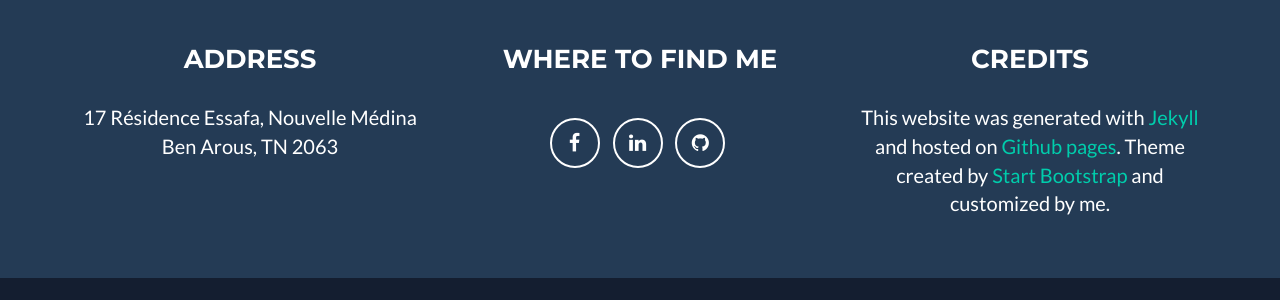
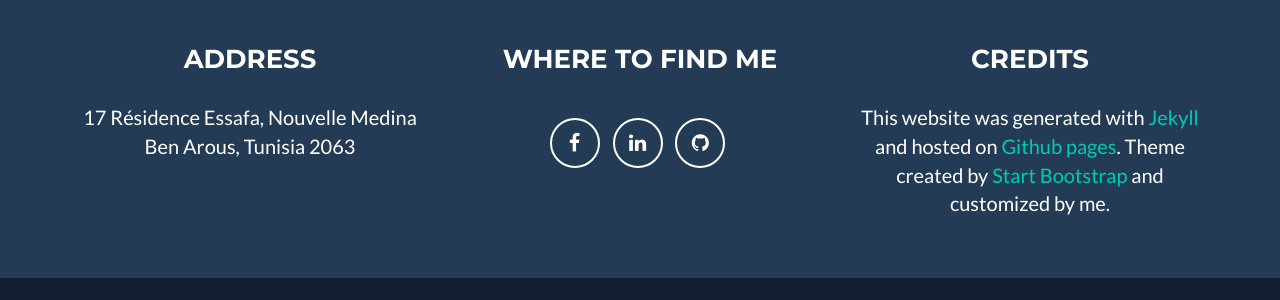
Before and after one commit to alaajerbi/alaajerbi.github.io, a Jekyll site: the page built from _posts/2020-10-11-chat-app.markdown, in a window 1280 px wide and 900 px high, scrolled down 2761 px. Shown: the part 550-850 px from the top of the window. Built offline with Jekyll 4.4.1, drawn with Linux system fonts in a browser that asks for light colours.

Commit message:
Update address

```diff
--- a/_config.yml
+++ b/_config.yml
@@ -49,8 +49,8 @@ social:
 
 # Postal address (add as many lines as necessary)
 address:
-  - line: 17 Résidence Essafa, Nouvelle Médina
-  - line: Ben Arous, TN 2063
+  - line: 17 Résidence Essafa, Nouvelle Medina
+  - line: Ben Arous, Tunisia 2063
 
 # Credits content
 credits: 'This website was generated with <a href="https://jekyllrb.com">Jekyll</a> and hosted on <a href="https://github.com/alaajerbi/alaajerbi.github.io">Github pages</a>. Theme created by <a href="http://startbootstrap.com/">Start Bootstrap</a> and customized by me.'
```
